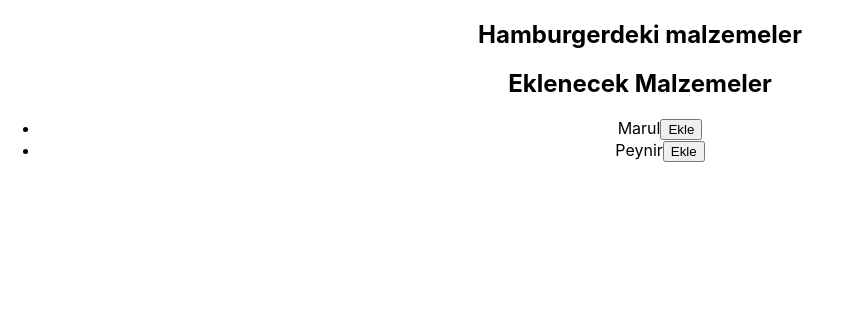
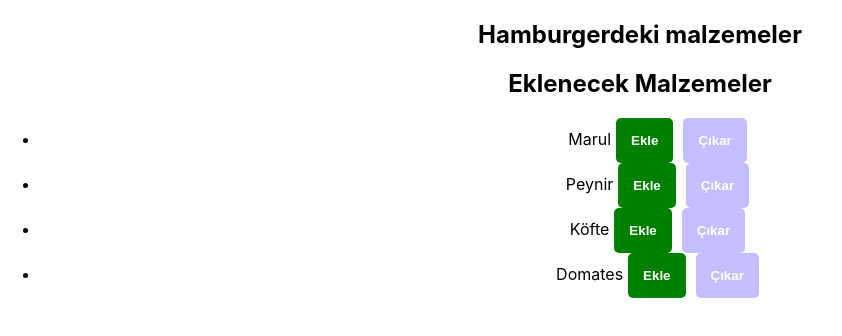
Before and after one commit to ErhanArda/react-bootcamp-burger-builder, a React (Create React App) app: page / in a window 1280 px wide. Shown: the top 336 px of the page, without its empty margins (0-842 px from the left). Built offline with nearby package versions, Linux system fonts and the light colour scheme.

Commit message:
malzeme çıkar

```diff
--- a/src/components/HamburgerApp/HamburgerApp.js
+++ b/src/components/HamburgerApp/HamburgerApp.js
@@ -1,5 +1,6 @@
 import React, { Component } from 'react'
 import malzemeler from "../../constants/malzemeler"
+import "./styles.css"
 
 class HamburgerApp extends Component {
     constructor(props) {
@@ -9,25 +10,47 @@ class HamburgerApp extends Component {
         }
     }
 
-    malzemeEkle = (malzeme) =>{
+    malzemeEkle = (malzeme) => {
+
         const varMi = this.state.secilenMalzemeler.find((secilenMalzeme) => secilenMalzeme.id === malzeme.id);
-        if(varMi){
+        if (varMi) {
             this.setState({
                 secilenMalzemeler: this.state.secilenMalzemeler.map((secilenMalzeme) => {
-                    if(secilenMalzeme.id === malzeme.id){
-                        return {...secilenMalzeme, count: secilenMalzeme.count + 1}
-                    }else{
+                    if (secilenMalzeme.id === malzeme.id) {
+                        return { ...secilenMalzeme, count: secilenMalzeme.count + 1 }
+                    } else {
                         return secilenMalzeme;
                     }
                 })
             })
-        }else{
+        } else {
             this.setState({
-                secilenMalzemeler: [...this.state.secilenMalzemeler, {...malzeme, count: 1}]
+                secilenMalzemeler: [...this.state.secilenMalzemeler, { ...malzeme, count: 1 }]
             })
         }
     }
 
+    malzemeCikar = (malzeme) => {
+        const secilenMalzeme = this.state.secilenMalzemeler.find((secilenMalzeme) => secilenMalzeme.id === malzeme.id);
+        const secilenMalzemeCount = secilenMalzeme.count;
+
+        if(secilenMalzemeCount > 1){
+            this.setState({
+                secilenMalzemeler: this.state.secilenMalzemeler.map((secilen)=>{
+                    if(secilen.id=== malzeme.id){
+                        return {...secilen,count: secilen.count - 1}
+                    }
+                    return secilen
+                })
+            })
+        }else{
+            this.setState({
+                secilenMalzemeler: this.state.secilenMalzemeler.filter((secilen)=>{
+                    return secilen.id !== malzeme.id
+                })
+            })
+        }
+    }
 
 
 
@@ -51,11 +74,18 @@ class HamburgerApp extends Component {
                 <ul>
                     {
                         malzemeler.map((malzeme) => {
+                            const azaltButonunuGoster = secilenMalzemeler.find((secilenMalzeme)=> secilenMalzeme.id === malzeme.id)
                             return <li key={malzeme.id}>
                                 {malzeme.name}
                                 <button onClick={() => {
                                     this.malzemeEkle(malzeme)
-                                }}>Ekle</button>
+                                }} className="malzeme-ekle" >Ekle</button>
+
+                                <button onClick={() => {
+                                    this.malzemeCikar(malzeme)
+                                }}className={
+                                    azaltButonunuGoster ? "malzeme-cikar" : "malzeme-cikar disabled"
+                                }>Çıkar</button>
                             </li>
                         })
                     }
--- a/src/components/HamburgerApp/styles.css
+++ b/src/components/HamburgerApp/styles.css
@@ -0,0 +1,26 @@
+.malzeme-ekle {
+    border: 0;
+    padding: 15px;
+    background: green;
+    color: #fff;
+    font-weight: bold;
+    border-radius: 5px;
+    margin: 0 5px;
+    cursor: pointer;
+}
+
+.malzeme-cikar {
+    border: 0;
+    padding: 15px;
+    background: red;
+    color: #fff;
+    font-weight: bold;
+    border-radius: 5px;
+    margin: 0 5px;
+    cursor: pointer;
+}
+
+.malzeme-cikar.disabled {
+    background: #c3bfff;
+    pointer-events: none;
+}
--- a/src/constants/malzemeler.js
+++ b/src/constants/malzemeler.js
@@ -1,18 +1,32 @@
 const malzemeler = [
     {
-    id:1,
+        id: 1,
         name: "Marul",
         color: "green",
-    price: 1
-
+        price: 1,
+        count: 0
     },
     {
-    id:2,
+        id: 2,
         name: "Peynir",
-    color: "yellow",
-    price: 4
-
+        color: "#ffa600",
+        price: 4,
+        count: 0
+    },
+    {
+        id: 3,
+        name: "Köfte",
+        color: "black",
+        price: 6,
+        count: 0
+    },
+    {
+        id: 4,
+        name: "Domates",
+        color: "red",
+        price: 2,
+        count: 0
     }
 ];
 
-export default malzemeler
+export default malzemeler;
```
Lines whose indentation alone changed are shown as unchanged.
